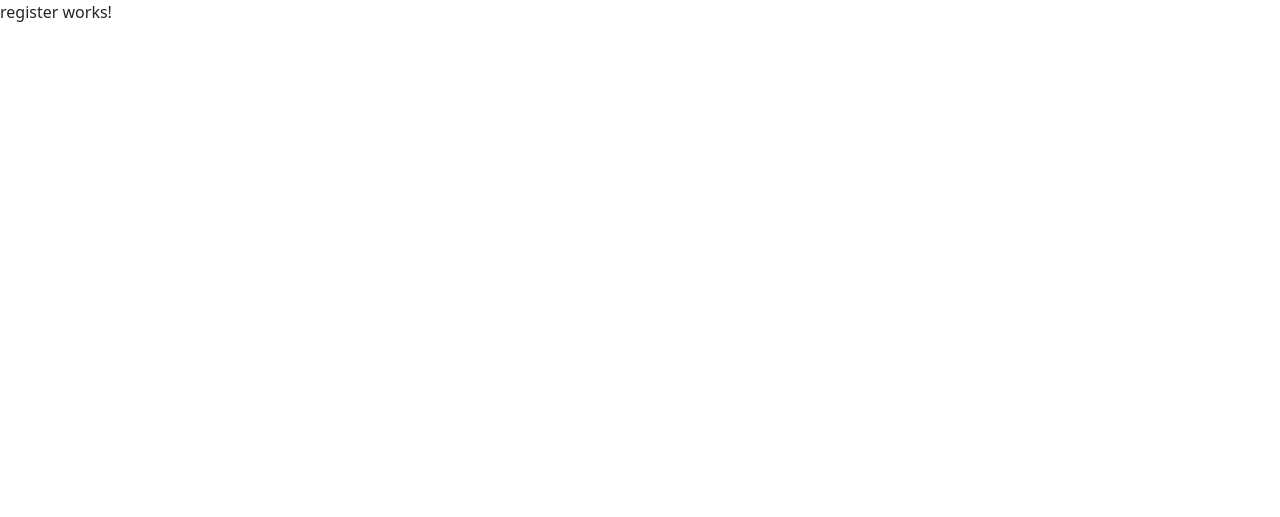
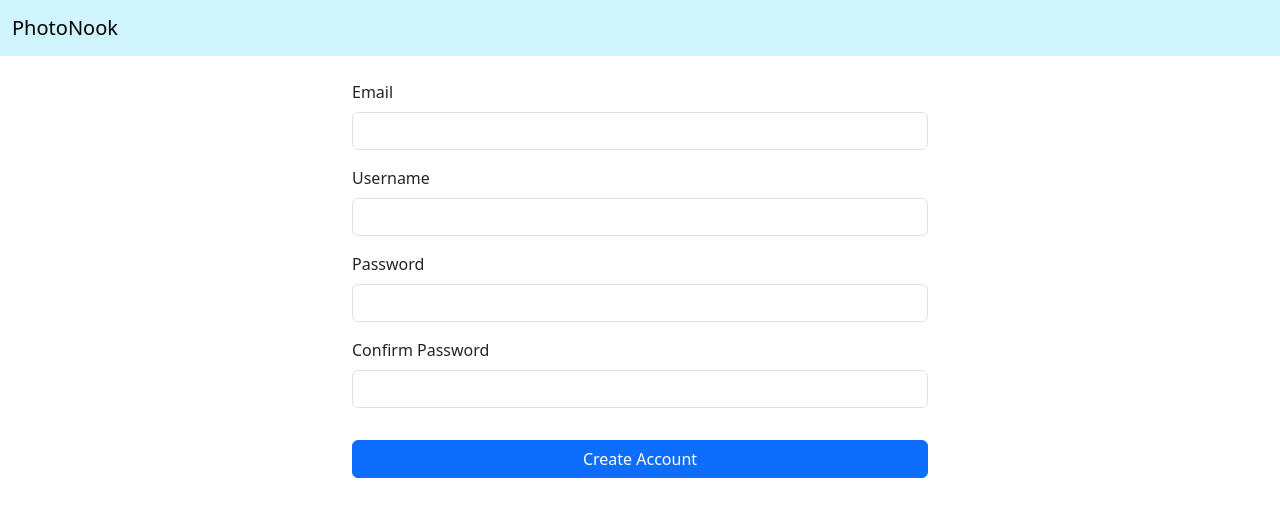
Before and after one commit to mihmilicio/rede-social-flask, a Flask app: page /register in a window 1280 px wide. Before the commit the part shown is almost empty. Shown: the top 517 px of the page. Run offline with Flask 3, Linux system fonts and the light colour scheme.

Commit message:
página de criar conta

```diff
--- a/photonook/routes.py
+++ b/photonook/routes.py
@@ -10,7 +10,7 @@ from photonook import bcrypt
 
 
 @app.route('/register', methods=['POST', 'GET'])
-def create_account():
+def register():
     formRegister = FormRegister()
 
     if formRegister.validate_on_submit():
--- a/photonook/templates/base.html
+++ b/photonook/templates/base.html
@@ -6,6 +6,11 @@
     <link href="https://cdn.jsdelivr.net/npm/bootstrap@5.3.2/dist/css/bootstrap.min.css" rel="stylesheet" integrity="sha384-T3c6CoIi6uLrA9TneNEoa7RxnatzjcDSCmG1MXxSR1GAsXEV/Dwwykc2MPK8M2HN" crossorigin="anonymous">
 </head>
 <body>
+    <nav class="navbar navbar-expand-lg bg-info-subtle mb-4">
+        <div class="container-fluid">
+          <a class="navbar-brand" href="/">PhotoNook</a>
+        </div>
+      </nav>
     {% block body %}
     {% endblock %}
 </body>
--- a/photonook/templates/register.html
+++ b/photonook/templates/register.html
@@ -1,27 +1,33 @@
 {% extends "base.html" %}
-
-{% block title %}
-    Register to PhotoNook
-{% endblock %}
-
+{% block title %} Register to PhotoNook {% endblock %}
 {% block body %}
-<p>register works!</p>
-    <!-- <form method="POST">
+<div class="container-sm" style="width: 600px;">
+  <div class="row">
+    <form method="POST" class="col d-flex flex-column">
       {{ form.csrf_token }}
 
-        {{ form.email.label() }}
-        {{ form.email() }}
+      <div class="mb-3">
+        <label for="email" class="form-label">{{ form.email.label() }}</label>
+        {{ form.email(class_="form-control") }}
+      </div>
 
-        {{ form.username.label() }}
-        {{ form.username() }}
+      <div class="mb-3">
+        <label for="username" class="form-label">{{ form.username.label() }}</label>
+        {{ form.username(class_="form-control") }}
+      </div>
 
-        {{ form.password.label() }}
-        {{ form.password() }}
+      <div class="mb-3">
+        <label for="password" class="form-label">{{ form.password.label() }}</label>
+        {{ form.password(class_="form-control") }}
+      </div>
 
-        {{ form.checkPassword.label() }}
-        {{ form.checkPassword() }}
+      <div class="mb-3">
+        <label for="checkPassword" class="form-label">{{ form.checkPassword.label() }}</label>
+        {{ form.checkPassword(class_="form-control") }}
+      </div>
 
-        {{ form.btn() }}
-
-    </form> -->
+      {{ form.btn(class_="btn btn-primary mt-3") }}
+    </form>
+  </div>
+</div>
 {% endblock %}
```
Lines whose indentation alone changed are shown as unchanged.
